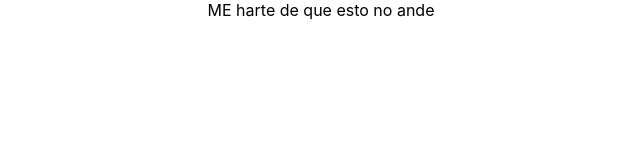
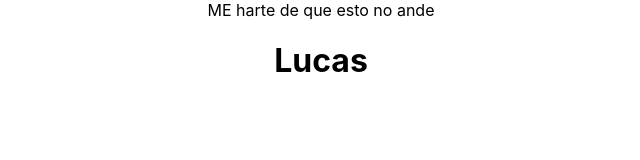
Before and after one commit to The-final-pg/equipo7, a React (Create React App) app: page / in a window 1280 px wide. Shown: the top 160 px of the page, without its empty margins (319-959 px from the left). Built offline with nearby package versions, Linux system fonts and the light colour scheme.

Commit message:
hice un cambio

```diff
--- a/src/App.js
+++ b/src/App.js
@@ -4,6 +4,7 @@ function App() {
   return (
     <div className="App">
       ME harte de que esto no ande
+      <h1>Lucas</h1>
     </div>
   );
 }
```
